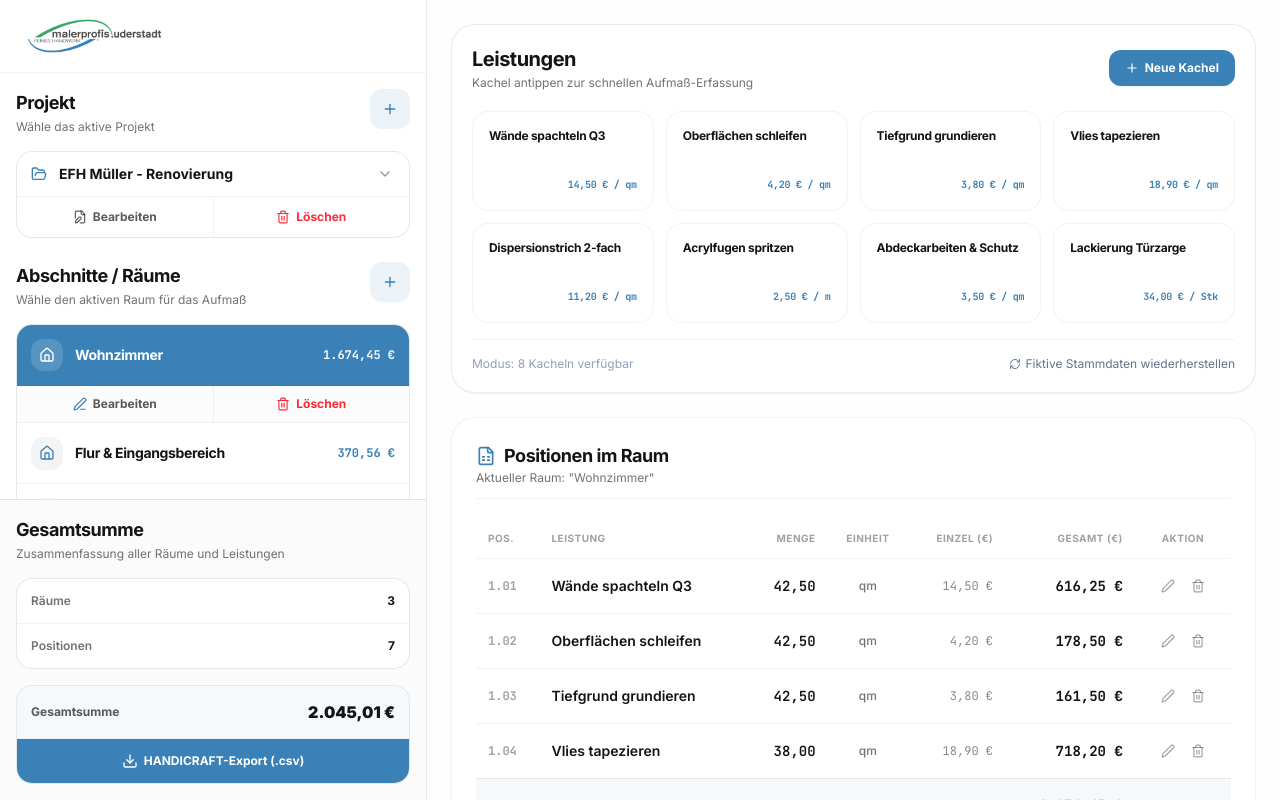
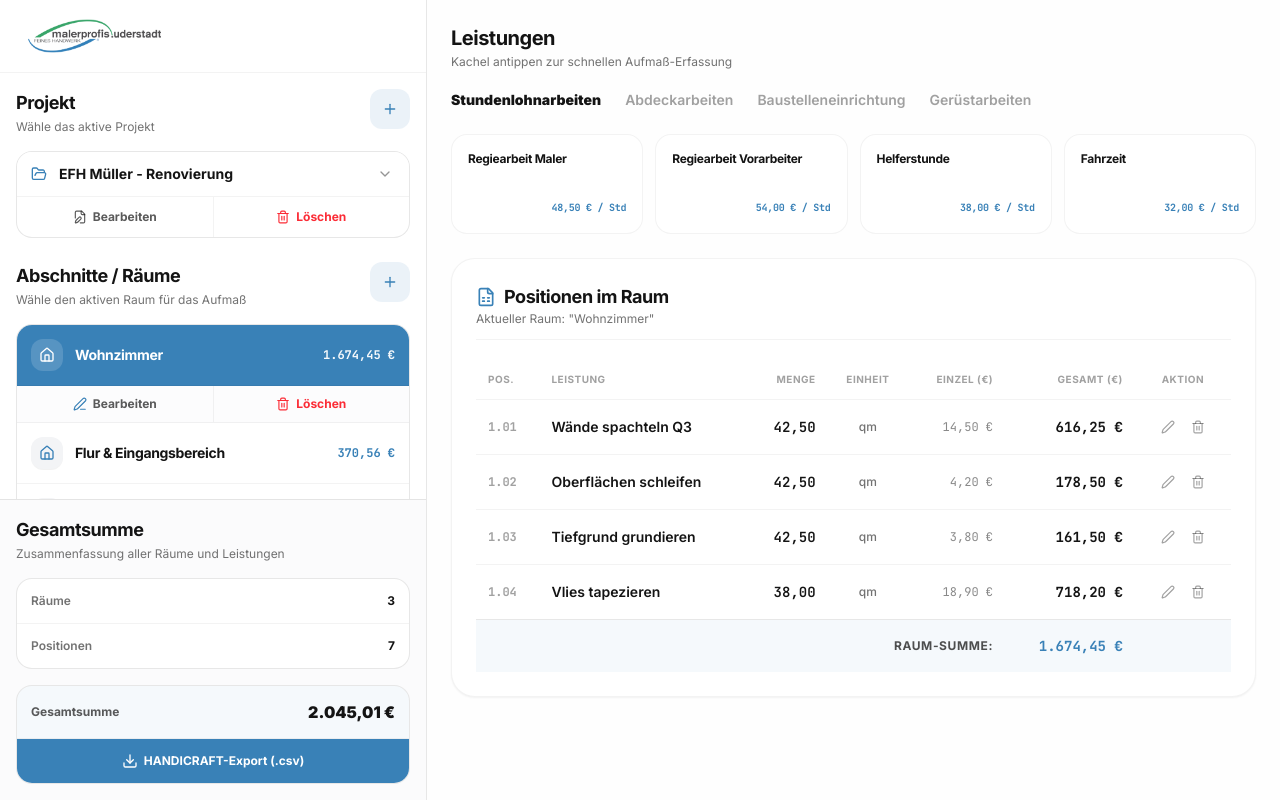
Before and after one commit to timstuu/malerprofis-angebot, a React (Vite) app: page / in a window 1280 px wide. Built offline with nearby package versions, Linux system fonts and the light colour scheme.

Commit message:
Implement service categories tabs, define 16 placeholders, remove tile controls and container card

```diff
--- a/src/App.tsx
+++ b/src/App.tsx
@@ -140,7 +140,7 @@ export default function App() {
   const [activeProjectId, setActiveProjectId] = useState<string | null>(null);
   const [activeRoomId, setActiveRoomId] = useState<string | null>(null);
 
-  const [serviceTiles, setServiceTiles] = useState<ServiceTile[]>([]);
+  const [serviceTiles, setServiceTiles] = useState<ServiceTile[]>(DEFAULT_SERVICE_TILES);
   const [exportSettings, setExportSettings] = useState<ExportSettings>(DEFAULT_EXPORT_SETTINGS);
 
   // Sidebar visibility for mobile / tablet portrait
@@ -160,7 +160,14 @@ export default function App() {
     // 1. Service Tiles
     const cachedTiles = localStorage.getItem('maler_service_tiles');
     if (cachedTiles) {
-      setServiceTiles(JSON.parse(cachedTiles));
+      const parsed = JSON.parse(cachedTiles) as ServiceTile[];
+      const hasCategories = parsed.every(t => t.category);
+      if (hasCategories && parsed.length > 0) {
+        setServiceTiles(parsed);
+      } else {
+        setServiceTiles(DEFAULT_SERVICE_TILES);
+        localStorage.setItem('maler_service_tiles', JSON.stringify(DEFAULT_SERVICE_TILES));
+      }
     } else {
       setServiceTiles(DEFAULT_SERVICE_TILES);
       localStorage.setItem('maler_service_tiles', JSON.stringify(DEFAULT_SERVICE_TILES));
@@ -663,7 +670,7 @@ export default function App() {
           <main className="flex-1 w-full p-4 lg:p-6 space-y-6" id="workspace-main">
 
             {/* 1. Service Tile Grid (Selection) */}
-            <div className="bg-white p-5 rounded-3xl border border-slate-200/80 shadow-xs space-y-4">
+            <div className="w-full">
               <ServiceTileGrid
                 tiles={serviceTiles}
                 onTileClick={(tile) => {
@@ -677,20 +684,6 @@ export default function App() {
                 onEditTile={handleEditCustomTile}
                 onDeleteTile={handleDeleteCustomTile}
               />
-
-              {/* Reset Catalog options */}
-              <div className="flex justify-between items-center pt-4 border-t border-slate-100 text-xs">
-                <span className="text-slate-400">
-                  Modus: {serviceTiles.length} Kacheln verfügbar
-                </span>
-                <button
-                  id="btn-reset-catalog"
-                  onClick={handleResetCatalogToDefault}
-                  className="text-slate-500 hover:text-slate-800 hover:underline flex items-center gap-1 cursor-pointer"
-                >
-                  <RefreshCw className="w-3 h-3" /> Fiktive Stammdaten wiederherstellen
-                </button>
-              </div>
             </div>
 
             {/* 2. Position Table (Measurements) */}
--- a/src/components/ServiceTileGrid.tsx
+++ b/src/components/ServiceTileGrid.tsx
@@ -4,92 +4,37 @@
  */
 
 import React, { useState } from 'react';
-import { Plus, Check, Sparkles } from 'lucide-react';
 import { ServiceTile } from '../types';
 
 interface ServiceTileGridProps {
   tiles: ServiceTile[];
   onTileClick: (tile: ServiceTile) => void;
-  onAddTile: (tile: Omit<ServiceTile, 'id'>) => void;
-  onEditTile: (tile: ServiceTile) => void;
-  onDeleteTile: (id: string) => void;
+  onAddTile?: (tile: Omit<ServiceTile, 'id'>) => void;
+  onEditTile?: (tile: ServiceTile) => void;
+  onDeleteTile?: (id: string) => void;
 }
 
 export const ServiceTileGrid: React.FC<ServiceTileGridProps> = ({
   tiles,
   onTileClick,
-  onAddTile,
-  onEditTile,
-  onDeleteTile,
 }) => {
-  const [isAdding, setIsAdding] = useState(false);
-  const [isEditing, setIsEditing] = useState<string | null>(null);
+  const tabs = ['Stundenlohnarbeiten', 'Abdeckarbeiten', 'Baustelleneinrichtung', 'Gerüstarbeiten'];
+  const [activeTab, setActiveTab] = useState(tabs[0]);
 
-  // Form states
-  const [name, setName] = useState('');
-  const [unit, setUnit] = useState('qm');
-  const [price, setPrice] = useState('');
-  const [color, setColor] = useState('slate');
-
-  const colorMap: Record<string, { bg: string; text: string; border: string; accent: string; hover: string; circleBg: string; iconColor: string }> = {
-    emerald: { bg: 'bg-white', text: 'text-[#141414]', border: 'border-[#141414]/5', accent: 'bg-brand-accent2', hover: 'hover:border-brand-accent2/30 hover:shadow-xs', circleBg: 'bg-brand-accent2/10', iconColor: 'text-brand-accent2' },
-    sky: { bg: 'bg-white', text: 'text-[#141414]', border: 'border-[#141414]/5', accent: 'bg-brand-accent1', hover: 'hover:border-brand-accent1/30 hover:shadow-xs', circleBg: 'bg-brand-accent1/10', iconColor: 'text-brand-accent1' },
-    amber: { bg: 'bg-white', text: 'text-[#141414]', border: 'border-[#141414]/5', accent: 'bg-amber-500', hover: 'hover:border-amber-450 hover:shadow-xs', circleBg: 'bg-amber-50', iconColor: 'text-amber-600' },
-    indigo: { bg: 'bg-white', text: 'text-[#141414]', border: 'border-[#141414]/5', accent: 'bg-indigo-500', hover: 'hover:border-indigo-400 hover:shadow-xs', circleBg: 'bg-indigo-50', iconColor: 'text-indigo-600' },
-    violet: { bg: 'bg-white', text: 'text-[#141414]', border: 'border-[#141414]/5', accent: 'bg-violet-500', hover: 'hover:border-violet-400 hover:shadow-xs', circleBg: 'bg-violet-50', iconColor: 'text-violet-600' },
-    rose: { bg: 'bg-white', text: 'text-[#141414]', border: 'border-[#141414]/5', accent: 'bg-red-500', hover: 'hover:border-red-400 hover:shadow-xs', circleBg: 'bg-red-50', iconColor: 'text-red-500' },
-    slate: { bg: 'bg-white', text: 'text-[#141414]', border: 'border-[#141414]/5', accent: 'bg-slate-500', hover: 'hover:border-slate-400 hover:shadow-xs', circleBg: 'bg-gray-100', iconColor: 'text-slate-600' },
-    orange: { bg: 'bg-white', text: 'text-[#141414]', border: 'border-[#141414]/5', accent: 'bg-orange-500', hover: 'hover:border-orange-400 hover:shadow-xs', circleBg: 'bg-orange-50', iconColor: 'text-orange-600' },
+  const colorMap: Record<string, { hover: string; text: string }> = {
+    emerald: { hover: 'hover:border-brand-accent2/35 hover:shadow-xs', text: 'text-brand-accent2' },
+    sky: { hover: 'hover:border-brand-accent1/35 hover:shadow-xs', text: 'text-brand-accent1' },
+    amber: { hover: 'hover:border-amber-400/30 hover:shadow-xs', text: 'text-amber-600' },
+    orange: { hover: 'hover:border-orange-400/30 hover:shadow-xs', text: 'text-orange-600' },
+    slate: { hover: 'hover:border-slate-400/30 hover:shadow-xs', text: 'text-slate-650' },
   };
 
-  const handleSave = (e: React.FormEvent) => {
-    e.preventDefault();
-    if (!name || !price) return;
-    const parsedPrice = parseFloat(price.replace(',', '.'));
-    if (isNaN(parsedPrice)) return;
-
-    if (isEditing) {
-      onEditTile({
-        id: isEditing,
-        name,
-        unit,
-        price: parsedPrice,
-        color,
-      });
-      setIsEditing(null);
-    } else {
-      onAddTile({
-        name,
-        unit,
-        price: parsedPrice,
-        color,
-      });
-      setIsAdding(false);
-    }
-
-    // Reset Form
-    setName('');
-    setUnit('qm');
-    setPrice('');
-    setColor('slate');
-  };
-
-  const cancelForm = () => {
-    setIsAdding(false);
-    setIsEditing(null);
-    setName('');
-    setUnit('qm');
-    setPrice('');
-    setColor('slate');
-  };
-
-  const colorOptions = ['sky', 'emerald', 'amber', 'indigo', 'violet', 'rose', 'slate', 'orange'];
+  const filteredTiles = tiles.filter((tile) => tile.category === activeTab);
 
   return (
     <div className="w-full" id="service-tile-grid-container">
-      {/* Grid Headers and Toggle Form */}
-      <div className="flex justify-between items-center mb-5">
-        <div>
+      {/* Header section (container-less) */}
+      <div className="mb-5">
         <h2 className="text-xl font-bold text-[#141414] tracking-tight font-sans">
           Leistungen
         </h2>
@@ -97,114 +42,31 @@ export const ServiceTileGrid: React.FC<ServiceTileGridProps> = ({
           Kachel antippen zur schnellen Aufmaß-Erfassung
         </p>
       </div>
-        {!isAdding && !isEditing && (
-          <button
-            id="btn-add-tile-toggle"
-            onClick={() => setIsAdding(true)}
-            className="text-xs font-bold px-4 py-2.5 bg-brand-accent1 text-white rounded-xl flex items-center gap-1.5 transition-all shadow-xs cursor-pointer hover:bg-brand-accent1/90"
-          >
-            <Plus className="w-3.5 h-3.5" /> Neue Kachel
-          </button>
-        )}
-      </div>
 
-      {/* Adding / Editing Inline Form */}
-      {(isAdding || isEditing) && (
-        <form onSubmit={handleSave} className="bg-gray-50 p-5 rounded-3xl border border-[#141414]/5 mb-6 shadow-xs animate-fade-in" id="tile-form">
-          <h3 className="font-bold text-sm text-[#141414] mb-4 flex items-center gap-1.5">
-            <Sparkles className="w-4 h-4 text-brand-accent1" />
-            {isEditing ? 'Leistung bearbeiten' : 'Neue Leistung hinzufügen'}
-          </h3>
-          <div className="grid grid-cols-1 md:grid-cols-2 gap-4 mb-4">
-            <div>
-              <label className="block text-[11px] font-bold text-[#141414]/60 uppercase tracking-wider mb-1.5">Leistungsbezeichnung</label>
-              <input
-                id="input-tile-name"
-                type="text"
-                required
-                value={name}
-                onChange={(e) => setName(e.target.value)}
-                placeholder="z. B. Decken tapezieren"
-                className="w-full p-3 bg-gray-100 rounded-xl border-none text-sm focus:outline-none focus:ring-2 focus:ring-brand-accent1/20 transition-all"
-              />
-            </div>
-            <div className="grid grid-cols-2 gap-3">
-              <div>
-                <label className="block text-[11px] font-bold text-[#141414]/60 uppercase tracking-wider mb-1.5">Einheit</label>
-                <select
-                  id="select-tile-unit"
-                  value={unit}
-                  onChange={(e) => setUnit(e.target.value)}
-                  className="w-full p-3 bg-gray-100 rounded-xl border-none text-sm focus:outline-none focus:ring-2 focus:ring-brand-accent1/20 transition-all cursor-pointer"
-                >
-                  <option value="qm">qm</option>
-                  <option value="m">m</option>
-                  <option value="Stk">Stk</option>
-                  <option value="Std">Std</option>
-                  <option value="Psch">Psch</option>
-                </select>
-              </div>
-              <div>
-                <label className="block text-[11px] font-bold text-[#141414]/60 uppercase tracking-wider mb-1.5">Einzelpreis (€)</label>
-                <input
-                  id="input-tile-price"
-                  type="text"
-                  required
-                  value={price}
-                  onChange={(e) => setPrice(e.target.value)}
-                  placeholder="12,50"
-                  className="w-full p-3 bg-gray-100 rounded-xl border-none text-sm font-mono focus:outline-none focus:ring-2 focus:ring-brand-accent1/20 transition-all"
-                />
-              </div>
-            </div>
-          </div>
-
-          <div className="mb-5">
-            <label className="block text-[11px] font-bold text-[#141414]/60 uppercase tracking-wider mb-2">Kachel-Farbe</label>
-            <div className="flex flex-wrap gap-2">
-              {colorOptions.map((c) => {
-                const isSelected = color === c;
-                const mapped = colorMap[c] || colorMap.slate;
+      {/* Tabs Menu (Reiter) */}
+      <div className="flex flex-wrap gap-6 text-sm font-bold mb-6">
+        {tabs.map((tab) => {
+          const isActive = activeTab === tab;
           return (
             <button
-                    key={c}
-                    id={`btn-color-select-${c}`}
+              key={tab}
               type="button"
-                    onClick={() => setColor(c)}
-                    className={`w-7 h-7 rounded-full border flex items-center justify-center transition-all ${mapped.accent} ${
-                      isSelected ? 'ring-2 ring-brand-accent1 ring-offset-2 scale-110 border-white' : 'border-transparent opacity-80 hover:opacity-100'
+              onClick={() => setActiveTab(tab)}
+              className={`cursor-pointer transition-colors ${
+                isActive
+                  ? 'text-[#141414] font-black'
+                  : 'text-[#141414]/40 hover:text-[#141414]/75 font-semibold'
               }`}
             >
-                    {isSelected && <Check className="w-3.5 h-3.5 text-white stroke-[3]" />}
+              {tab}
             </button>
           );
         })}
       </div>
-          </div>
-
-          <div className="flex justify-end gap-2.5">
-            <button
-              id="btn-tile-form-cancel"
-              type="button"
-              onClick={cancelForm}
-              className="px-4 py-2.5 bg-gray-200 text-gray-750 font-bold rounded-xl cursor-pointer hover:bg-gray-300 transition-colors"
-            >
-              Abbrechen
-            </button>
-            <button
-              id="btn-tile-form-save"
-              type="submit"
-              className="px-5 py-2.5 bg-brand-accent2 hover:bg-brand-accent2/90 text-white font-bold rounded-xl cursor-pointer transition-colors"
-            >
-              Speichern
-            </button>
-          </div>
-        </form>
-      )}
 
       {/* POS Tiles Grid (4 columns on larger viewports) */}
       <div className="grid grid-cols-2 sm:grid-cols-3 lg:grid-cols-4 gap-3">
-        {tiles.map((tile) => {
+        {filteredTiles.map((tile) => {
           const colors = colorMap[tile.color || 'slate'] || colorMap.slate;
           return (
             <div
--- a/src/constants.ts
+++ b/src/constants.ts
@@ -6,69 +6,156 @@
 import { ServiceTile, ExportSettings } from './types';
 
 export const DEFAULT_SERVICE_TILES: ServiceTile[] = [
+  // Stundenlohnarbeiten
   {
-    id: 'tile-1',
-    name: 'Wände spachteln Q3',
-    unit: 'qm',
-    price: 14.50,
-    color: 'emerald', // emerald-500
+    id: 'tile-stunden-1',
+    name: 'Regiearbeit Maler',
+    unit: 'Std',
+    price: 48.50,
+    color: 'sky',
     isDefault: true,
+    category: 'Stundenlohnarbeiten',
   },
   {
-    id: 'tile-2',
-    name: 'Oberflächen schleifen',
+    id: 'tile-stunden-2',
+    name: 'Regiearbeit Vorarbeiter',
+    unit: 'Std',
+    price: 54.00,
+    color: 'sky',
+    isDefault: true,
+    category: 'Stundenlohnarbeiten',
+  },
+  {
+    id: 'tile-stunden-3',
+    name: 'Helferstunde',
+    unit: 'Std',
+    price: 38.00,
+    color: 'sky',
+    isDefault: true,
+    category: 'Stundenlohnarbeiten',
+  },
+  {
+    id: 'tile-stunden-4',
+    name: 'Fahrzeit',
+    unit: 'Std',
+    price: 32.00,
+    color: 'sky',
+    isDefault: true,
+    category: 'Stundenlohnarbeiten',
+  },
+
+  // Abdeckarbeiten
+  {
+    id: 'tile-abdeck-1',
+    name: 'Abdecken mit Vlies',
     unit: 'qm',
     price: 4.20,
-    color: 'amber', // amber-500
+    color: 'emerald',
     isDefault: true,
+    category: 'Abdeckarbeiten',
   },
   {
-    id: 'tile-3',
-    name: 'Tiefgrund grundieren',
-    unit: 'qm',
-    price: 3.80,
-    color: 'sky', // sky-500
+    id: 'tile-abdeck-2',
+    name: 'Abkleben Fenster & Türen',
+    unit: 'm',
+    price: 2.80,
+    color: 'emerald',
     isDefault: true,
+    category: 'Abdeckarbeiten',
   },
   {
-    id: 'tile-4',
-    name: 'Vlies tapezieren',
-    unit: 'qm',
-    price: 18.90,
-    color: 'indigo', // indigo-500
+    id: 'tile-abdeck-3',
+    name: 'Abkleben Fußleisten',
+    unit: 'm',
+    price: 1.90,
+    color: 'emerald',
     isDefault: true,
+    category: 'Abdeckarbeiten',
   },
   {
-    id: 'tile-5',
-    name: 'Dispersionstrich 2-fach',
-    unit: 'qm',
-    price: 11.20,
-    color: 'violet', // violet-500
-    isDefault: false,
+    id: 'tile-abdeck-4',
+    name: 'Staubschutzwand aufbauen',
+    unit: 'Psch',
+    price: 85.00,
+    color: 'emerald',
+    isDefault: true,
+    category: 'Abdeckarbeiten',
+  },
+
+  // Baustelleneinrichtung
+  {
+    id: 'tile-einricht-1',
+    name: 'Baustelle einrichten',
+    unit: 'Psch',
+    price: 120.00,
+    color: 'amber',
+    isDefault: true,
+    category: 'Baustelleneinrichtung',
   },
   {
-    id: 'tile-6',
-    name: 'Acrylfugen spritzen',
-    unit: 'm',
-    price: 2.50,
-    color: 'rose', // rose-500
-    isDefault: false,
+    id: 'tile-einricht-2',
+    name: 'Baustelle räumen/besenrein',
+    unit: 'Psch',
+    price: 80.00,
+    color: 'amber',
+    isDefault: true,
+    category: 'Baustelleneinrichtung',
   },
   {
-    id: 'tile-7',
-    name: 'Abdeckarbeiten & Schutz',
-    unit: 'qm',
-    price: 3.50,
-    color: 'slate', // slate-500
-    isDefault: false,
+    id: 'tile-einricht-3',
+    name: 'Schmutz & Müll entsorgen',
+    unit: 'Psch',
+    price: 65.00,
+    color: 'amber',
+    isDefault: true,
+    category: 'Baustelleneinrichtung',
   },
   {
-    id: 'tile-8',
-    name: 'Lackierung Türzarge',
-    unit: 'Stk',
-    price: 34.00,
-    color: 'orange', // orange-500
-    isDefault: false,
+    id: 'tile-einricht-4',
+    name: 'Werkzeug/Maschinentransport',
+    unit: 'Psch',
+    price: 90.00,
+    color: 'amber',
+    isDefault: true,
+    category: 'Baustelleneinrichtung',
+  },
+
+  // Gerüstarbeiten
+  {
+    id: 'tile-geruest-1',
+    name: 'Rollgerüst auf-/abbauen',
+    unit: 'Psch',
+    price: 150.00,
+    color: 'orange',
+    isDefault: true,
+    category: 'Gerüstarbeiten',
+  },
+  {
+    id: 'tile-geruest-2',
+    name: 'Fassadengerüst stellen',
+    unit: 'qm',
+    price: 9.50,
+    color: 'orange',
+    isDefault: true,
+    category: 'Gerüstarbeiten',
+  },
+  {
+    id: 'tile-geruest-3',
+    name: 'Gerüstvorhaltung wöchentlich',
+    unit: 'qm',
+    price: 1.80,
+    color: 'orange',
+    isDefault: true,
+    category: 'Gerüstarbeiten',
+  },
+  {
+    id: 'tile-geruest-4',
+    name: 'Kleingerüst stellen',
+    unit: 'Psch',
+    price: 45.00,
+    color: 'orange',
+    isDefault: true,
+    category: 'Gerüstarbeiten',
   },
 ];
 
--- a/src/types.ts
+++ b/src/types.ts
@@ -10,6 +10,7 @@ export interface ServiceTile {
   price: number;
   color?: string; // Optional custom background color for the POS tile
   isDefault?: boolean;
+  category?: string; // Tab/Category association
 }
 
 export interface Position {
```
Lines whose indentation alone changed are shown as unchanged.
